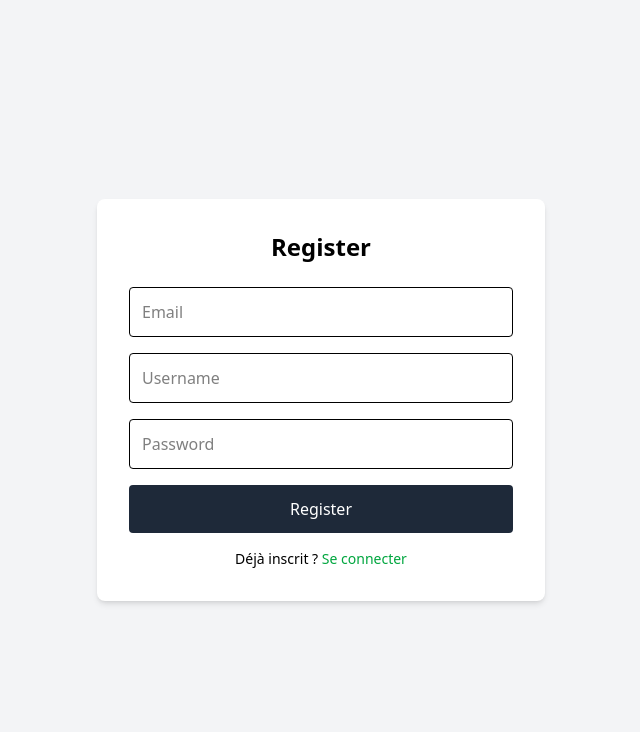
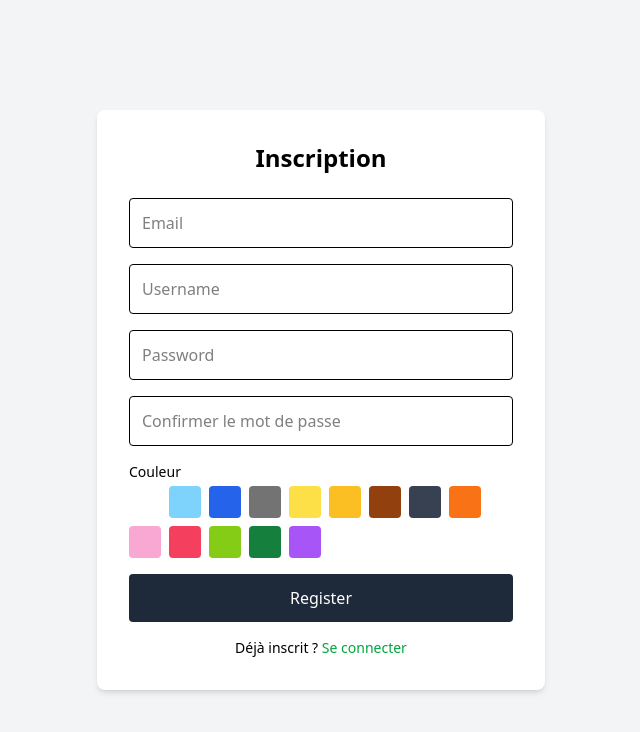
Before and after one commit to JPBeguerisse/mini-chat-esgi, a Next.js app in the folder chat-app-frontend/: page /register in a window 1280 px wide. Shown: the top 732 px of the page, without its empty margins (319-959 px from the left). Built offline with nearby package versions, Linux system fonts and the light colour scheme.

Commit message:
add color to register

```diff
--- a/chat-app-frontend/src/app/register/page.tsx
+++ b/chat-app-frontend/src/app/register/page.tsx
@@ -10,6 +10,23 @@ import { zodResolver } from "@hookform/resolvers/zod";
 
 type RegisterFormData = z.infer<typeof registerSchema>;
 
+export const COLORS = [
+  "#ffffff",
+  "#7dd3fc",
+  "#2563eb",
+  "#737373",
+  "#fde047",
+  "#fbbf24",
+  "#92400e",
+  "#374151",
+  "#f97316",
+  "#f9a8d4",
+  "#f43f5e",
+  "#84cc16",
+  "#15803d",
+  "#a855f7",
+];
+
 export default function RegisterPage() {
   const [emailError, setEmailError] = useState("");
   const [usernameError, setUsernameError] = useState("");
@@ -19,6 +36,7 @@ export default function RegisterPage() {
   const {
     register,
     handleSubmit,
+    watch,
     formState: { errors },
   } = useForm<RegisterFormData>({
     resolver: zodResolver(registerSchema),
@@ -54,7 +72,7 @@ export default function RegisterPage() {
 
   return (
     <div className="w-full max-w-md p-8 bg-white rounded-lg shadow-md">
-      <h2 className="text-2xl font-bold mb-6 text-center">Register</h2>
+      <h2 className="text-2xl font-bold mb-6 text-center">Inscription</h2>
 
       {/* Affichage de l'erreur générale (mot de passe, etc.) */}
       {generalError && (
@@ -101,6 +119,44 @@ export default function RegisterPage() {
           <p className="text-red-500 text-sm">{errors.password.message}</p>
         )}
 
+        {/* Champ confirm password */}
+        <input
+          type="password"
+          placeholder="Confirmer le mot de passe"
+          {...register("confirmPassword")}
+          className="w-full p-3 border rounded"
+        />
+        {errors.confirmPassword && (
+          <p className="text-red-500 text-sm">
+            {errors.confirmPassword.message}
+          </p>
+        )}
+        {/* Champ color */}
+        <label className="block text-sm font-medium mb-1">Couleur</label>
+        <div className="flex flex-wrap gap-2 mb-4">
+          {COLORS.map((color) => (
+            <label key={color} className="cursor-pointer">
+              <input
+                type="radio"
+                value={color}
+                {...register("color")}
+                className="sr-only"
+              />
+              <div
+                className={`w-8 h-8 rounded border-2 ${
+                  watch("color") === color
+                    ? "border-black"
+                    : "border-transparent"
+                }`}
+                style={{ backgroundColor: color }}
+              />
+            </label>
+          ))}
+        </div>
+        {errors.color && (
+          <p className="text-red-500 text-sm">{errors.color.message}</p>
+        )}
+
         <button
           type="submit"
           className="w-full bg-gray-800 text-white py-3 rounded hover:bg-black transition"
--- a/chat-app-frontend/src/utils/schemas.ts
+++ b/chat-app-frontend/src/utils/schemas.ts
@@ -5,7 +5,8 @@ export const loginSchema = z.object({
   password: z.string().min(1, "Mot de passe requis"),
 });
 
-export const registerSchema = z.object({
+export const registerSchema = z
+  .object({
     email: z.string().email("Email invalide"),
     username: z
       .string()
@@ -13,4 +14,12 @@ export const registerSchema = z.object({
     password: z
       .string()
       .min(6, "Le mot de passe doit contenir au moins 6 caractères"),
+    confirmPassword: z
+      .string()
+      .min(6, "La confirmation du mot de passe est requise"),
+    color: z.string().min(1, "Couleur requise"),
+  })
+  .refine((data) => data.password === data.confirmPassword, {
+    message: "Les mot de passe ne correspondent pas",
+    path: ["confirmPassword"],
   });
```
Also changed, not shown: 1 other file (tests, documents, lock files or other folders). Lines whose indentation alone changed are shown as unchanged.
